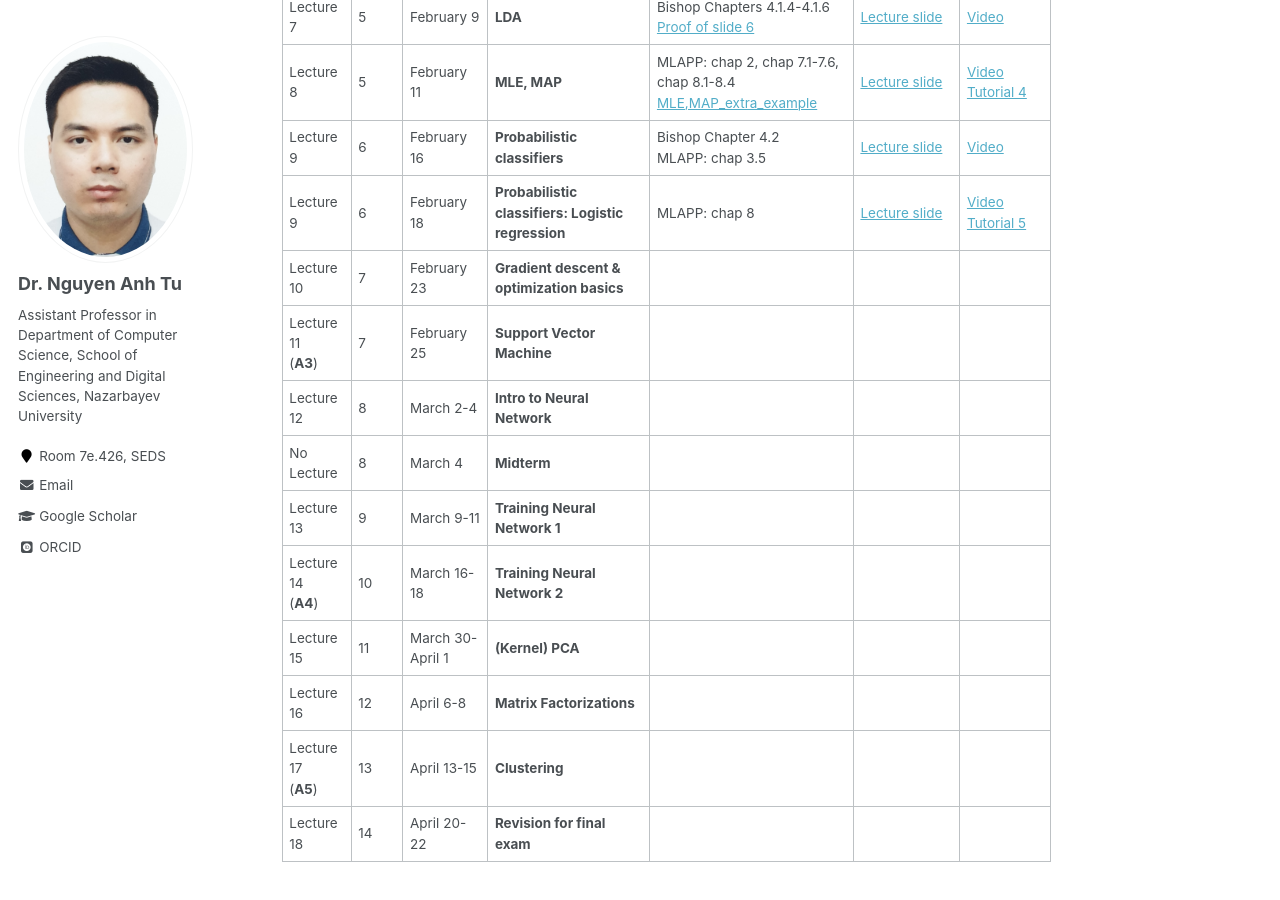
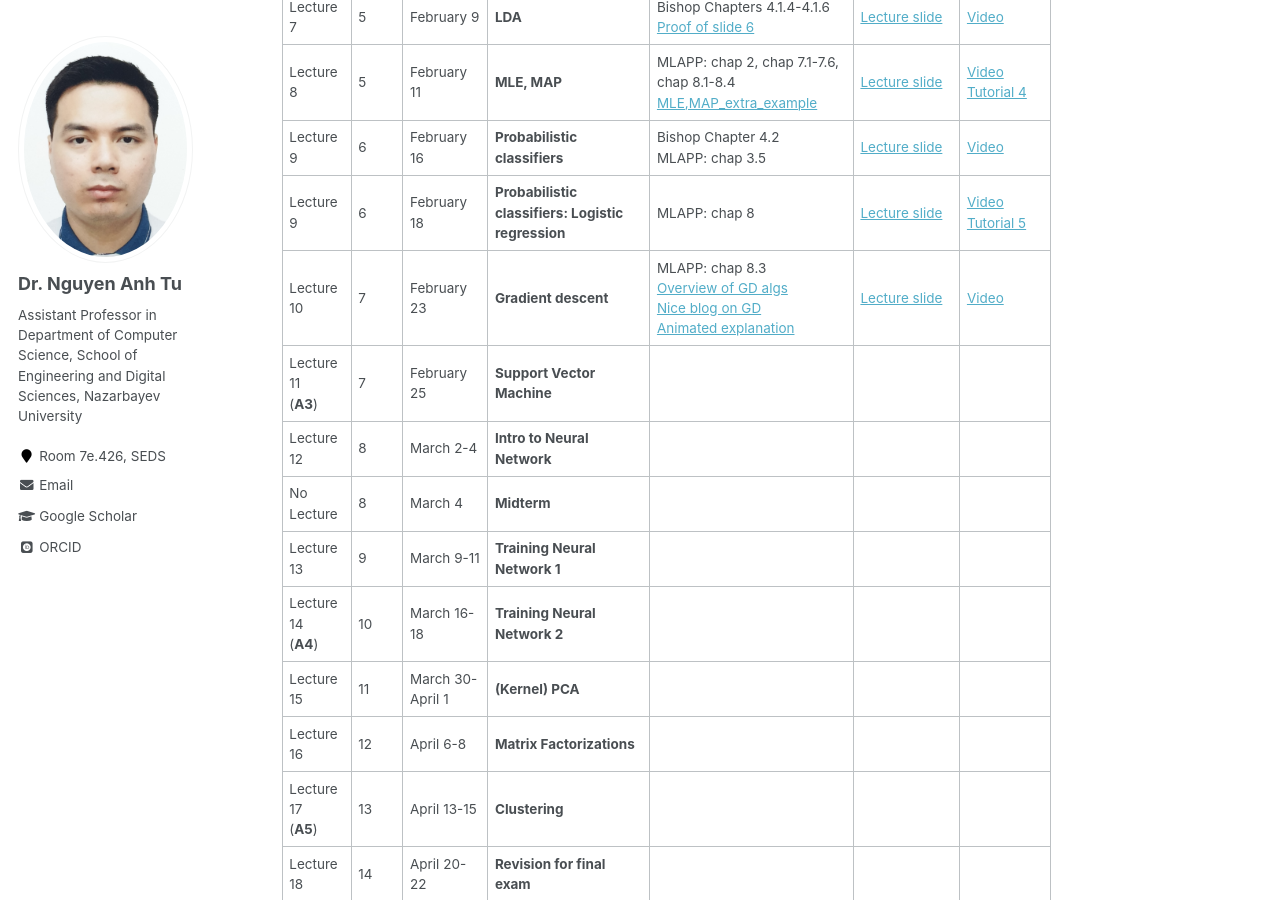
Before and after one commit to tunguyen87/seds-ml, a Jekyll site: the page built from _pages/Lecture.md, in a window 1280 px wide and 900 px high, scrolled down 960 px. Built offline with Jekyll 4.4.1, drawn with Linux system fonts in a browser that asks for light colours; some web fonts are replaced.

Commit message:
Update Lecture.md

```diff
--- a/_pages/Lecture.md
+++ b/_pages/Lecture.md
@@ -28,7 +28,7 @@ Last day of classes: April 23
 | Lecture 8   |   5   |February 11    |   **MLE, MAP**                    | MLAPP: chap 2, chap 7.1-7.6, chap 8.1-8.4 <br>[MLE,MAP_extra_example](https://drive.google.com/file/d/1k6q5zM7YHaJQHjmgCm5h0QxtSFo_dklj/view?usp=sharing)    | [Lecture slide](https://drive.google.com/file/d/1BOvcsREJe-0NhoyfgAAP6zN3nc03xTi_/view?usp=sharing)         |  [Video](https://youtu.be/4RcgAKKZAOA) <br>[Tutorial 4](https://drive.google.com/file/d/1VFeAl-0q_BKoq9aOJul9xThoIYWe0kHa/view?usp=sharing)         |
 | Lecture 9   |   6   |February 16    |   **Probabilistic classifiers**                    |  Bishop Chapter 4.2 <br>MLAPP: chap 3.5                  |  [Lecture slide](https://drive.google.com/file/d/1Cz9uV962uerF4fwNNsLOJzdFQGZ0B98d/view?usp=sharing)       | [Video](https://youtu.be/5Hr4SeSVRyE)           |
 | Lecture 9   |   6   |February 18    |   **Probabilistic classifiers: Logistic regression**        |  MLAPP: chap 8              | [Lecture slide](https://drive.google.com/file/d/1LGso3sotjd819ZvVRXvnnLG3EdFn4cXW/view?usp=sharing)       | [Video](https://youtu.be/ms9GCURfz1M) <br>[Tutorial 5](https://drive.google.com/file/d/1klosB9PPQNw0RH1O4MoMNVWod-DBf3VF/view?usp=sharing)|
-| Lecture 10  |   7   |February 23    |   **Gradient descent & optimization basics**                |                    |          |              |
+| Lecture 10  |   7   |February 23    |   **Gradient descent**            |  MLAPP: chap 8.3 <br>[Overview of GD algs](https://drive.google.com/file/d/1xRDom06hS7FvMMLhdFwwqZu8CX-6P9E5/view?usp=sharing) <br>[Nice blog on GD](https://ruder.io/optimizing-gradient-descent/index.html) <br>[Animated explanation](https://youtu.be/IHZwWFHWa-w)       |  [Lecture slide](https://drive.google.com/file/d/1sf6WEJ0szqNWzglJEojFJuzvAxsnC0Pw/view?usp=sharing)        |  [Video](https://youtu.be/cfVOxyhxf10)     |
 | Lecture 11<br>(**A3**)   |   7   |February 25    |   **Support Vector Machine**                    |                    |          |              |
 | Lecture 12   |   8   |March 2-4    |     **Intro to Neural Network**                  |                    |          |              |
 | No Lecture   |   8   |March 4    | **Midterm**                       |                    |          |              |
```
